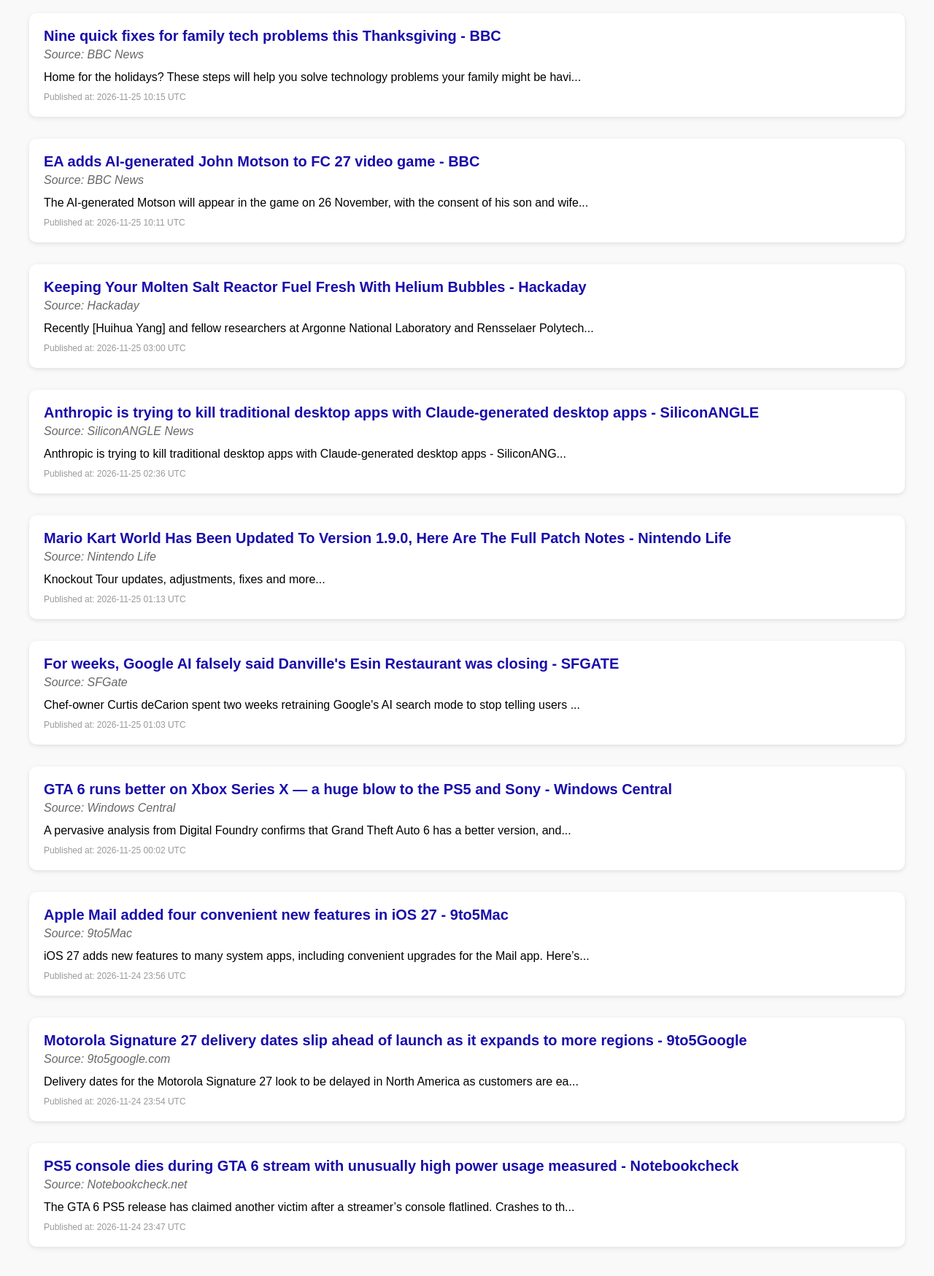
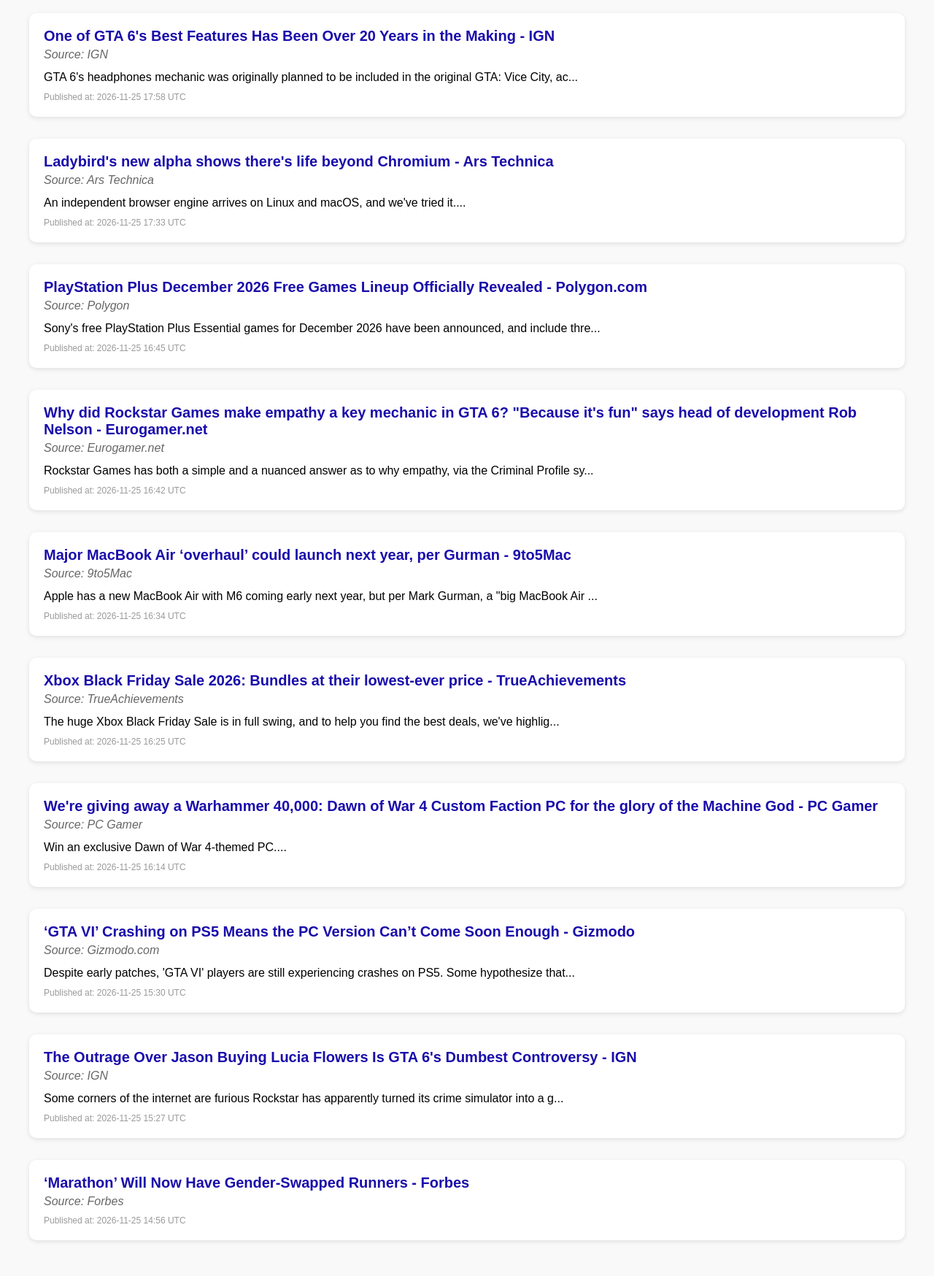
Before and after one commit to sednabcn/stem-ai-tutoring, a plain HTML site: page data/news.html in a window 1280 px wide. Shown: the part 80-1828 px from the top of the page at 73% size. Drawn offline with Linux system fonts and the light colour scheme.

Commit message:
🔄 Auto-update news content

```diff
--- a/data/news.html
+++ b/data/news.html
@@ -19,73 +19,73 @@
   <h1>Daily News</h1>
 
   <div class="article">
-    <div class="title"><a href="https://www.bbc.com/future/article/20261125-nine-tech-problems-to-solve-for-your-parents-this-thanksgiving" target="_blank" rel="noopener noreferrer">Nine quick fixes for family tech problems this Thanksgiving - BBC</a></div>
-    <div class="source">Source: BBC News</div>
-    <div class="description">Home for the holidays? These steps will help you solve technology problems your family might be havi...</div>
-    <div class="published">Published at: 2026-11-25 10:15 UTC</div>
+    <div class="title"><a href="https://www.ign.com/articles/one-of-gta-6s-best-features-was-actually-planned-for-gta-vice-city-reveals-ex-rockstar-dev" target="_blank" rel="noopener noreferrer">One of GTA 6&#x27;s Best Features Has Been Over 20 Years in the Making - IGN</a></div>
+    <div class="source">Source: IGN</div>
+    <div class="description">GTA 6&#x27;s headphones mechanic was originally planned to be included in the original GTA: Vice City, ac...</div>
+    <div class="published">Published at: 2026-11-25 17:58 UTC</div>
   </div>
 
   <div class="article">
-    <div class="title"><a href="https://www.bbc.com/news/articles/c65y10j841jpo" target="_blank" rel="noopener noreferrer">EA adds AI-generated John Motson to FC 27 video game - BBC</a></div>
-    <div class="source">Source: BBC News</div>
-    <div class="description">The AI-generated Motson will appear in the game on 26 November, with the consent of his son and wife...</div>
-    <div class="published">Published at: 2026-11-25 10:11 UTC</div>
+    <div class="title"><a href="https://arstechnica.com/gadgets/2026/11/ladybirds-new-alpha-shows-theres-life-beyond-chromium/" target="_blank" rel="noopener noreferrer">Ladybird&#x27;s new alpha shows there&#x27;s life beyond Chromium - Ars Technica</a></div>
+    <div class="source">Source: Ars Technica</div>
+    <div class="description">An independent browser engine arrives on Linux and macOS, and we&#x27;ve tried it....</div>
+    <div class="published">Published at: 2026-11-25 17:33 UTC</div>
   </div>
 
   <div class="article">
-    <div class="title"><a href="https://hackaday.com/2026/11/24/keeping-your-molten-salt-reactor-fuel-fresh-with-helium-bubbles/" target="_blank" rel="noopener noreferrer">Keeping Your Molten Salt Reactor Fuel Fresh With Helium Bubbles - Hackaday</a></div>
-    <div class="source">Source: Hackaday</div>
-    <div class="description">Recently [Huihua Yang] and fellow researchers at Argonne National Laboratory and Rensselaer Polytech...</div>
-    <div class="published">Published at: 2026-11-25 03:00 UTC</div>
+    <div class="title"><a href="https://www.polygon.com/playstation-plus-december-2026-games-announced-ps4-ps5-free-essential/" target="_blank" rel="noopener noreferrer">PlayStation Plus December 2026 Free Games Lineup Officially Revealed - Polygon.com</a></div>
+    <div class="source">Source: Polygon</div>
+    <div class="description">Sony&#x27;s free PlayStation Plus Essential games for December 2026 have been announced, and include thre...</div>
+    <div class="published">Published at: 2026-11-25 16:45 UTC</div>
   </div>
 
   <div class="article">
-    <div class="title"><a href="https://siliconangle.com/2026/11/24/anthropic-is-trying-to-kill-traditional-desktop-apps-with-claude-generated-desktop-apps/" target="_blank" rel="noopener noreferrer">Anthropic is trying to kill traditional desktop apps with Claude-generated desktop apps - SiliconANGLE</a></div>
-    <div class="source">Source: SiliconANGLE News</div>
-    <div class="description">Anthropic is trying to kill traditional desktop apps with Claude-generated desktop apps - SiliconANG...</div>
-    <div class="published">Published at: 2026-11-25 02:36 UTC</div>
+    <div class="title"><a href="https://www.eurogamer.net/gta-6-empathy-criminal-profile-why-rockstar-added-it-rob-nelson" target="_blank" rel="noopener noreferrer">Why did Rockstar Games make empathy a key mechanic in GTA 6? &quot;Because it&#x27;s fun&quot; says head of development Rob Nelson - Eurogamer.net</a></div>
+    <div class="source">Source: Eurogamer.net</div>
+    <div class="description">Rockstar Games has both a simple and a nuanced answer as to why empathy, via the Criminal Profile sy...</div>
+    <div class="published">Published at: 2026-11-25 16:42 UTC</div>
   </div>
 
   <div class="article">
-    <div class="title"><a href="https://www.nintendolife.com/news/2026/11/mario-kart-world-has-been-updated-to-version-1-9-0-here-are-the-full-patch-notes" target="_blank" rel="noopener noreferrer">Mario Kart World Has Been Updated To Version 1.9.0, Here Are The Full Patch Notes - Nintendo Life</a></div>
-    <div class="source">Source: Nintendo Life</div>
-    <div class="description">Knockout Tour updates, adjustments, fixes and more...</div>
-    <div class="published">Published at: 2026-11-25 01:13 UTC</div>
+    <div class="title"><a href="https://9to5mac.com/2026/11/25/major-macbook-air-overhaul-could-launch-next-year-per-gurman/" target="_blank" rel="noopener noreferrer">Major MacBook Air ‘overhaul’ could launch next year, per Gurman - 9to5Mac</a></div>
+    <div class="source">Source: 9to5Mac</div>
+    <div class="description">Apple has a new MacBook Air with M6 coming early next year, but per Mark Gurman, a &quot;big MacBook Air ...</div>
+    <div class="published">Published at: 2026-11-25 16:34 UTC</div>
   </div>
 
   <div class="article">
-    <div class="title"><a href="https://www.sfgate.com/food/article/esin-restaurant-google-closing-22548215.php" target="_blank" rel="noopener noreferrer">For weeks, Google AI falsely said Danville&#x27;s Esin Restaurant was closing - SFGATE</a></div>
-    <div class="source">Source: SFGate</div>
-    <div class="description">Chef-owner Curtis deCarion spent two weeks retraining Google&#x27;s AI search mode to stop telling users ...</div>
-    <div class="published">Published at: 2026-11-25 01:03 UTC</div>
+    <div class="title"><a href="https://www.trueachievements.com/news/xbox-black-friday-sale-2026-bundles-at-their-lowest-ever-price" target="_blank" rel="noopener noreferrer">Xbox Black Friday Sale 2026: Bundles at their lowest-ever price - TrueAchievements</a></div>
+    <div class="source">Source: TrueAchievements</div>
+    <div class="description">The huge Xbox Black Friday Sale is in full swing, and to help you find the best deals, we&#x27;ve highlig...</div>
+    <div class="published">Published at: 2026-11-25 16:25 UTC</div>
   </div>
 
   <div class="article">
-    <div class="title"><a href="https://www.windowscentral.com/gaming/xbox/confirmed-gta-6-runs-better-on-xbox-series-x-than-ps5" target="_blank" rel="noopener noreferrer">GTA 6 runs better on Xbox Series X — a huge blow to the PS5 and Sony - Windows Central</a></div>
-    <div class="source">Source: Windows Central</div>
-    <div class="description">A pervasive analysis from Digital Foundry confirms that Grand Theft Auto 6 has a better version, and...</div>
-    <div class="published">Published at: 2026-11-25 00:02 UTC</div>
+    <div class="title"><a href="https://www.pcgamer.com/games/strategy/dawn-of-war-4-giveaway/" target="_blank" rel="noopener noreferrer">We&#x27;re giving away a Warhammer 40,000: Dawn of War 4 Custom Faction PC for the glory of the Machine God - PC Gamer</a></div>
+    <div class="source">Source: PC Gamer</div>
+    <div class="description">Win an exclusive Dawn of War 4-themed PC....</div>
+    <div class="published">Published at: 2026-11-25 16:14 UTC</div>
   </div>
 
   <div class="article">
-    <div class="title"><a href="https://9to5mac.com/2026/11/24/heres-everything-new-for-apple-mail-in-ios-27/" target="_blank" rel="noopener noreferrer">Apple Mail added four convenient new features in iOS 27 - 9to5Mac</a></div>
-    <div class="source">Source: 9to5Mac</div>
-    <div class="description">iOS 27 adds new features to many system apps, including convenient upgrades for the Mail app. Here’s...</div>
-    <div class="published">Published at: 2026-11-24 23:56 UTC</div>
+    <div class="title"><a href="https://gizmodo.com/gta-vi-crashing-ps5-2000845327" target="_blank" rel="noopener noreferrer">‘GTA VI’ Crashing on PS5 Means the PC Version Can’t Come Soon Enough - Gizmodo</a></div>
+    <div class="source">Source: Gizmodo.com</div>
+    <div class="description">Despite early patches, &#x27;GTA VI&#x27; players are still experiencing crashes on PS5. Some hypothesize that...</div>
+    <div class="published">Published at: 2026-11-25 15:30 UTC</div>
   </div>
 
   <div class="article">
-    <div class="title"><a href="http://9to5google.com/2026/11/24/motorola-signature-27-delivery-dates-slip-ahead-of-launch-as-it-expands-to-more-regions/" target="_blank" rel="noopener noreferrer">Motorola Signature 27 delivery dates slip ahead of launch as it expands to more regions - 9to5Google</a></div>
-    <div class="source">Source: 9to5google.com</div>
-    <div class="description">Delivery dates for the Motorola Signature 27 look to be delayed in North America as customers are ea...</div>
-    <div class="published">Published at: 2026-11-24 23:54 UTC</div>
+    <div class="title"><a href="https://www.ign.com/articles/the-outrage-over-jason-buying-lucia-flowers-is-gta-6s-dumbest-controversy" target="_blank" rel="noopener noreferrer">The Outrage Over Jason Buying Lucia Flowers Is GTA 6&#x27;s Dumbest Controversy - IGN</a></div>
+    <div class="source">Source: IGN</div>
+    <div class="description">Some corners of the internet are furious Rockstar has apparently turned its crime simulator into a g...</div>
+    <div class="published">Published at: 2026-11-25 15:27 UTC</div>
   </div>
 
   <div class="article">
-    <div class="title"><a href="https://www.notebookcheck.net/PS5-console-dies-during-GTA-6-stream-with-unusually-high-power-usage-measured.1459165.0.html" target="_blank" rel="noopener noreferrer">PS5 console dies during GTA 6 stream with unusually high power usage measured - Notebookcheck</a></div>
-    <div class="source">Source: Notebookcheck.net</div>
-    <div class="description">The GTA 6 PS5 release has claimed another victim after a streamer’s console flatlined. Crashes to th...</div>
-    <div class="published">Published at: 2026-11-24 23:47 UTC</div>
+    <div class="title"><a href="https://www.forbes.com/sites/paultassi/2026/11/25/marathon-will-now-have-gender-swapped-runners/" target="_blank" rel="noopener noreferrer">‘Marathon’ Will Now Have Gender-Swapped Runners - Forbes</a></div>
+    <div class="source">Source: Forbes</div>
+    <div class="description"></div>
+    <div class="published">Published at: 2026-11-25 14:56 UTC</div>
   </div>
 
 </body>
```
Also changed, not shown: data/news.json (+72 -72 lines).
